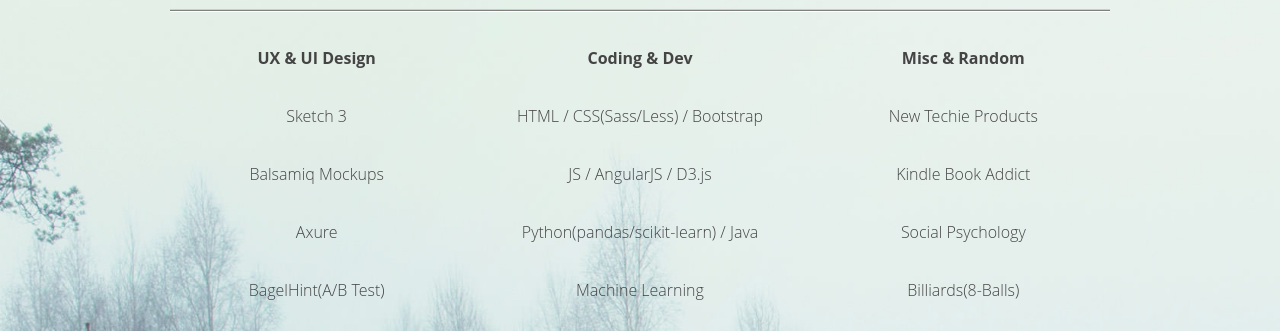
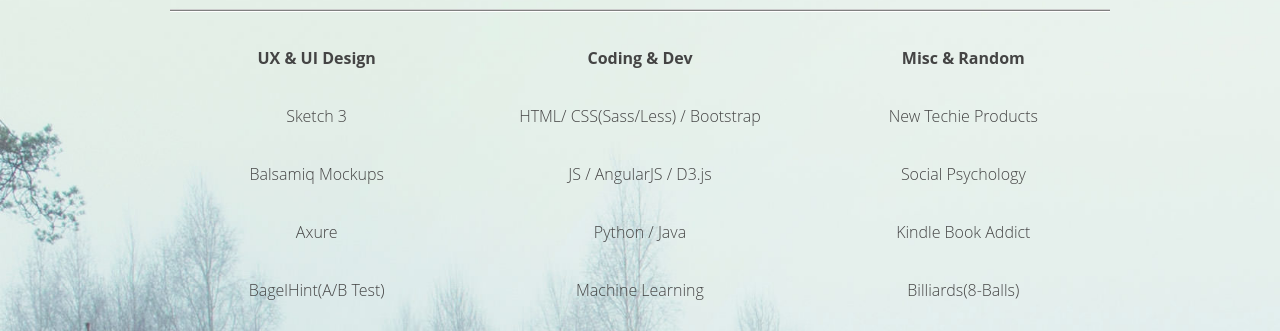
Before and after one commit to Jeremygarden/jeremygarden.github.io, a Jekyll site: the page built from index.html, in a window 1280 px wide and 900 px high, scrolled down 2291 px. Shown: the part 257-588 px from the top of the window. Built offline with Jekyll 4.4.1, drawn with Linux system fonts in a browser that asks for light colours; nearby versions of some CDN libraries.

Commit message:
tiny format fixed

```diff
--- a/_layouts/home.html
+++ b/_layouts/home.html
@@ -201,9 +200,9 @@
 
                     <div class="col-xs-4 col-sm-4 col-md-4">
                         <p><strong>Coding & Dev</strong> </p>
-                              <p>HTML / CSS(Sass/Less) / Bootstrap</p>
+                              <p>HTML/ CSS(Sass/Less) / Bootstrap</p>
                               <p>JS / AngularJS / D3.js</p>
-                              <p>Python(pandas/scikit-learn) / Java</p>
+                              <p>Python / Java</p>
                               <p>Machine Learning</p>
 
                     </div>
@@ -211,8 +210,9 @@
                     <div class="col-xs-4 col-sm-4 col-md-4">
                         <p><strong>Misc & Random</strong> </p>
                               <p>New Techie Products</p>
+                              <p>Social Psychology</p>
                               <p>Kindle Book Addict</p>
-                              <p>Social Psychology</p>
+
                               <p>Billiards(8-Balls)</p>
                               <p>Ukulele Newbie</p>
                     </div>
```
Also changed, not shown: other parts of _layouts/home.html (+0 -1 lines).
